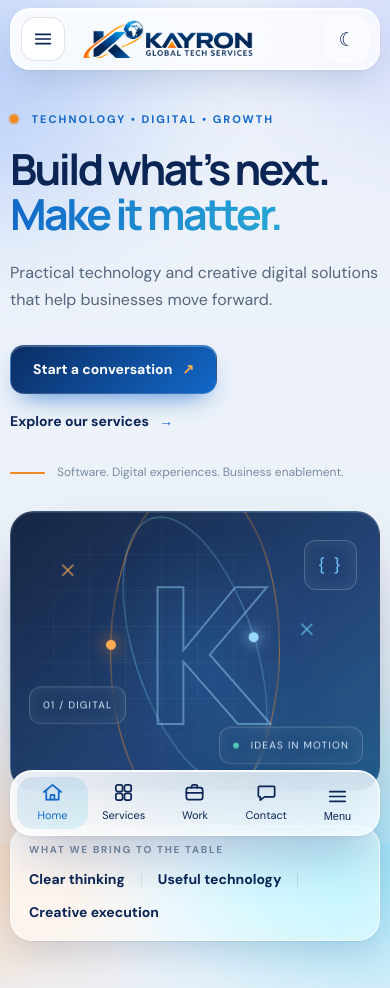
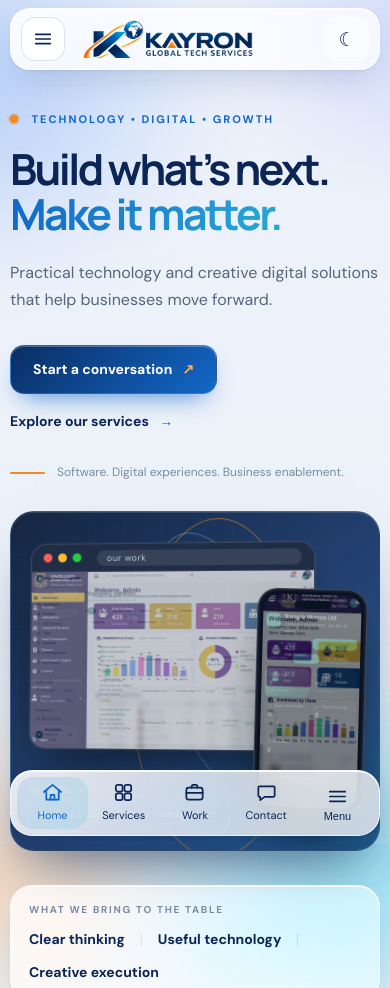
Before and after one commit to glorywaves774-source/kayron-global-tech, a website: page index.html in a window 390 px wide. Shown: the top 988 px of the page. Drawn offline with Linux system fonts and the light colour scheme.

Commit message:
Show screenshots of Kayron's work in the home page hero
A browser window and a phone cycle through NESTORA and Kings Gate screens every 5 seconds, with a caption and dots to switch.
Pauses on hover/focus and when the tab is hidden; no auto-play for reduced-motion visitors.
Kings Gate shots are cropped to the dashboard with the student list blurred.

Co-Authored-By: Claude Opus 5.5 <noreply@anthropic.com>
Claude-Session: https://claude.ai/code/session_01KpF3eBydmYFJrvmA8FtQoV

```diff
--- a/assets/mobile.css
+++ b/assets/mobile.css
@@ -43,6 +43,12 @@
   .core-k{font-size:190px}
   .orbit-one{width:280px;height:122px;margin:-61px 0 0 -140px}
   .orbit-two{width:340px;height:170px;margin:-85px 0 0 -170px}
+  .showcase{height:340px}
+  .shot-browser{left:16px;top:30px;width:78%}
+  .shot-phone{right:14px;bottom:30px;width:30%;border-radius:20px;padding:5px}
+  .shot-phone .shot-screen{border-radius:15px}
+  .shot-caption{left:16px;bottom:16px;max-width:60%;font-size:9.5px;letter-spacing:.06em}
+  .shot-dots{left:18px;bottom:56px}
   .chip-a{top:28px;right:22px}
   .chip-b{bottom:58px;left:18px}
   .chip-c{bottom:16px;right:16px}
--- a/assets/script.js
+++ b/assets/script.js
@@ -55,3 +55,28 @@
     }
   });
 })();
+
+// ---------- Hero showcase: cycles through screenshots of our work ----------
+(function () {
+  'use strict';
+  var box = document.querySelector('[data-showcase]');
+  if (!box) return;
+  var count = box.querySelectorAll('.shot-browser .shot').length;
+  var caption = box.querySelector('[data-caption]');
+  var dots = box.querySelectorAll('[data-go]');
+  var i = 0, timer = null;
+  var reduce = window.matchMedia && window.matchMedia('(prefers-reduced-motion: reduce)').matches;
+  function show(n) {
+    i = (n + count) % count;
+    box.querySelectorAll('.shot').forEach(function (img) { img.classList.toggle('is-active', Number(img.getAttribute('data-slide')) === i); });
+    dots.forEach(function (d) { if (Number(d.getAttribute('data-go')) === i) d.setAttribute('aria-current', 'true'); else d.removeAttribute('aria-current'); });
+    if (caption) caption.textContent = box.getAttribute('data-cap' + i) || '';
+  }
+  function start() { if (!reduce && !timer && count > 1) timer = setInterval(function () { show(i + 1); }, 5000); }
+  function stop() { clearInterval(timer); timer = null; }
+  dots.forEach(function (d) { d.addEventListener('click', function () { stop(); show(Number(d.getAttribute('data-go'))); start(); }); });
+  box.addEventListener('mouseenter', stop); box.addEventListener('mouseleave', start);
+  box.addEventListener('focusin', stop); box.addEventListener('focusout', start);
+  document.addEventListener('visibilitychange', function () { if (document.hidden) stop(); else start(); });
+  start();
+})();
--- a/assets/styles.css
+++ b/assets/styles.css
@@ -161,6 +161,32 @@ h1{font-size:clamp(46px,6vw,76px);line-height:1.05;letter-spacing:-.06em;margin-
 .cross-a{top:38px;left:44px}
 .cross-b{right:60px;bottom:140px;color:#6bc9ed;animation-delay:-2s}
 @keyframes twinkle{50%{transform:rotate(90deg) scale(.7);opacity:.5}}
+
+
+/* ---------- Hero showcase: screenshots of our work in a browser and a phone ---------- */
+.showcase{height:460px}
+.shot-browser{position:absolute;left:28px;top:44px;width:min(84%,470px);border-radius:16px;overflow:hidden;z-index:2;
+  background:#0d1b36;border:1px solid rgba(255,255,255,.18);box-shadow:0 30px 60px -20px rgba(0,0,0,.65),0 0 0 1px rgba(255,255,255,.04);
+  transform:perspective(1200px) rotateY(-7deg) rotateX(3deg);transition:transform .6s var(--ease)}
+.shot-browser:hover{transform:perspective(1200px) rotateY(-2deg) rotateX(1deg) translateY(-4px)}
+.browser-bar{display:flex;align-items:center;gap:6px;height:28px;padding:0 12px;background:rgba(255,255,255,.08);border-bottom:1px solid rgba(255,255,255,.1)}
+.browser-bar i{width:9px;height:9px;border-radius:50%;background:#ff6159}
+.browser-bar i:nth-child(2){background:#ffbd2e}.browser-bar i:nth-child(3){background:#28c941}
+.browser-url{margin-left:10px;flex:1;height:16px;border-radius:8px;background:rgba(255,255,255,.1);font-size:9px;line-height:16px;color:#b9cae2;padding-left:10px;letter-spacing:.06em}
+.shot-screen{position:relative;display:block;aspect-ratio:16/10;overflow:hidden}
+.shot-screen .shot{position:absolute;inset:0;width:100%;height:100%;object-fit:cover;object-position:top left;opacity:0;transform:scale(1.04);
+  transition:opacity .9s var(--ease),transform 5s ease-out}
+.shot-screen .shot.is-active{opacity:1;transform:scale(1)}
+.shot-phone{position:absolute;right:30px;bottom:36px;width:clamp(110px,24%,138px);z-index:3;padding:7px;border-radius:26px;background:#0a1222;
+  border:1px solid rgba(255,255,255,.22);box-shadow:0 30px 50px -16px rgba(0,0,0,.7),inset 0 0 0 2px rgba(255,255,255,.05);
+  transform:rotate(4deg);animation:float 7s ease-in-out infinite}
+.shot-phone .shot-screen{aspect-ratio:300/649;border-radius:20px}
+.shot-phone::before{content:"";position:absolute;top:11px;left:50%;width:34%;height:8px;margin-left:-17%;border-radius:8px;background:#0a1222;z-index:2}
+.shot-caption{left:28px;bottom:26px;z-index:4;font-size:10.5px;max-width:calc(100% - 210px);animation:none}
+.shot-dots{position:absolute;left:30px;bottom:72px;z-index:4;display:flex;gap:7px}
+.shot-dots button{width:8px;height:8px;padding:0;border:0;border-radius:8px;background:rgba(255,255,255,.35);cursor:pointer;transition:width .35s var(--ease),background .3s}
+.shot-dots button[aria-current=true]{width:26px;background:var(--orange-soft)}
+.showcase .orbit-one{left:58%;top:46%}.showcase .orbit-two{left:56%;top:52%}
 
 /* trust strip */
 .trust-strip{padding-block:6px}
--- a/index.html
+++ b/index.html
@@ -33,7 +33,14 @@
 </header>
 <main id="main" tabindex="-1" data-pn-main>
 <section class="hero wrap"><div class="hero-copy"><div class="eyebrow"><span class="eyebrow-dot"></span> TECHNOLOGY • DIGITAL • GROWTH</div><h1>Build what’s next.<br><em>Make it matter.</em></h1><p class="hero-lead">Practical technology and creative digital solutions that help businesses move forward.</p><div class="hero-actions"><a class="btn btn-primary" href="contact.html">Start a conversation <span>↗</span></a><a class="text-link" href="services.html">Explore our services <span>→</span></a></div><div class="hero-note"><span class="note-line"></span><span>Software. Digital experiences. Business enablement.</span></div></div>
-<div class="hero-art" aria-label="Abstract geometric technology illustration"><div class="art-grid"></div><div class="orbit orbit-one"></div><div class="orbit orbit-two"></div><div class="core-k">K</div><div class="art-chip chip-a">{ }</div><div class="art-chip chip-b">01 / DIGITAL</div><div class="art-chip chip-c"><span class="pulse"></span> IDEAS IN MOTION</div><div class="art-cross cross-a">＋</div><div class="art-cross cross-b">＋</div></div></section>
+<div class="hero-art showcase" data-showcase data-cap0="NESTORA · Rental marketplace" data-cap1="Kings Gate · School management" data-cap2="NESTORA · Admin overview" role="region" aria-roledescription="carousel" aria-label="Screenshots of systems built by Kayron">
+<div class="art-grid"></div><div class="orbit orbit-one"></div><div class="orbit orbit-two"></div>
+<div class="art-cross cross-a">＋</div><div class="art-cross cross-b">＋</div>
+<a class="shot-browser" href="portfolio.html" aria-label="See our work"><span class="browser-bar"><i></i><i></i><i></i><span class="browser-url">our work</span></span><span class="shot-screen"><img class="shot is-active" src="assets/work/nestora-desktop.webp" alt="NESTORA on a computer: Rental marketplace" width="960" height="600" loading="eager" data-slide="0"><img class="shot" src="assets/work/kingsgate-desktop.webp" alt="Kings Gate on a computer: School management" width="960" height="600" loading="lazy" data-slide="1"><img class="shot" src="assets/work/nestora-admin-desktop.webp" alt="NESTORA on a computer: Admin overview" width="960" height="600" loading="lazy" data-slide="2"></span></a>
+<div class="shot-phone" aria-hidden="true"><span class="shot-screen"><img class="shot is-active" src="assets/work/nestora-phone.webp" alt="" width="300" height="649" loading="eager" data-slide="0"><img class="shot" src="assets/work/kingsgate-phone.webp" alt="" width="300" height="649" loading="lazy" data-slide="1"><img class="shot" src="assets/work/nestora-agency-phone.webp" alt="" width="300" height="649" loading="lazy" data-slide="2"></span></div>
+<div class="art-chip shot-caption"><span class="pulse"></span><span data-caption aria-live="polite">NESTORA · Rental marketplace</span></div>
+<div class="shot-dots"><button type="button" aria-label="Show NESTORA: Rental marketplace" aria-current="true" data-go="0"></button><button type="button" aria-label="Show Kings Gate: School management" data-go="1"></button><button type="button" aria-label="Show NESTORA: Admin overview" data-go="2"></button></div>
+</div></section>
 <section class="trust-strip"><div class="wrap strip-inner"><span>WHAT WE BRING TO THE TABLE</span><b>Clear thinking</b><i></i><b>Useful technology</b><i></i><b>Creative execution</b></div></section>
 <section class="section wrap"><div class="section-heading"><div><div class="eyebrow">WHAT WE DO</div><h2>Technology built around<br><em>your next move.</em></h2></div><p>From the first idea to the finished digital experience, we bring technology and creativity together to solve real business needs.</p></div>
 <div class="service-grid"><a class="service-card" href="services.html#software"><span class="card-index">01</span><span class="service-icon">⌘</span><h3>Software development<br>& IT solutions</h3><p>Purpose-built software and practical IT solutions designed around the way you work.</p><span class="card-arrow">↗</span></a>
```
Also changed, not shown: assets/work/kingsgate-desktop.webp (added), assets/work/kingsgate-phone.webp (added), assets/work/nestora-admin-desktop.webp (added), assets/work/nestora-agency-phone.webp (added), assets/work/nestora-desktop.webp (added), assets/work/nestora-phone.webp (added).
